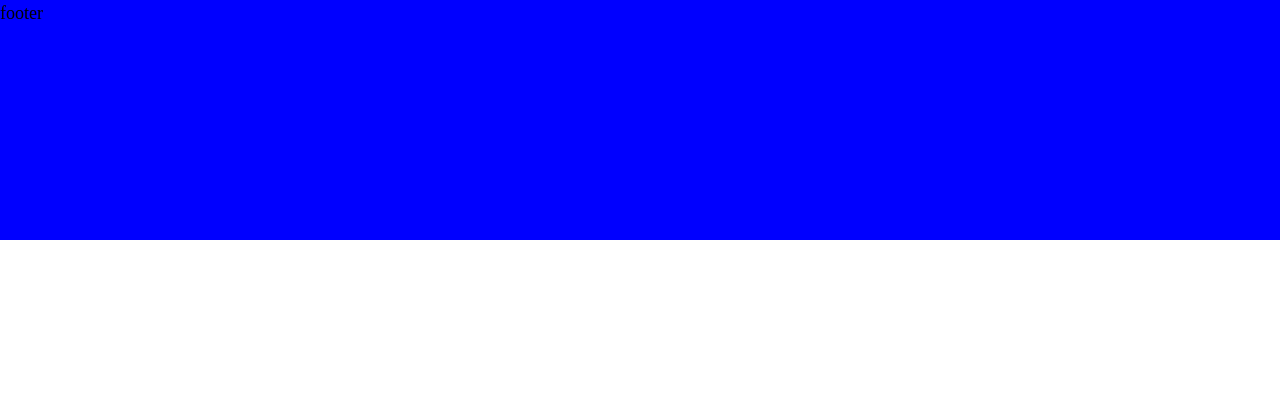
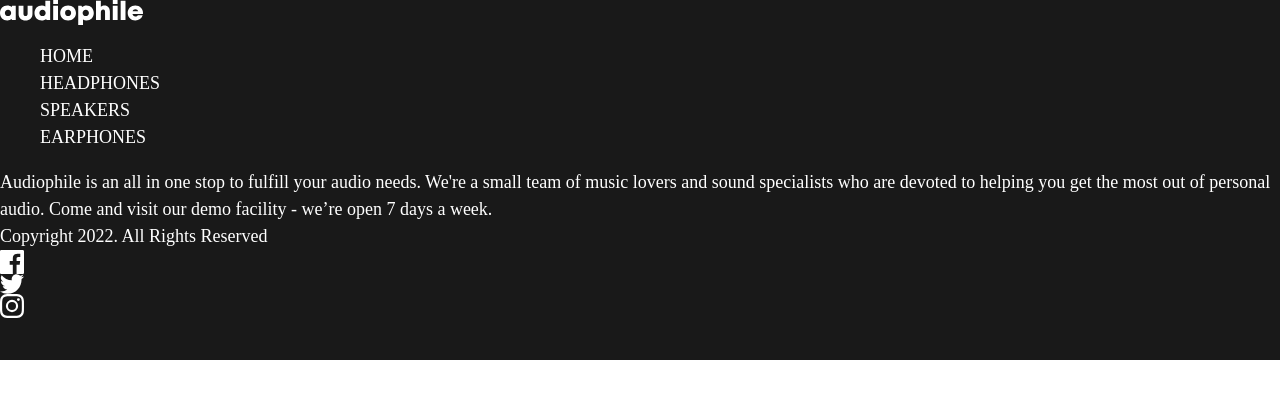
Before and after one commit to MarwenLabidi/footer-Audiophile-Shop, a React (Vite) app: page / in a window 1280 px wide. Shown: the top 398 px of the page. Built offline with nearby package versions, Linux system fonts and the light colour scheme.

Commit message:
💄 style app

```diff
--- a/package.json
+++ b/package.json
@@ -9,6 +9,7 @@
   },
   "dependencies": {
     "react": "^18.2.0",
+    "react-device-detect": "^2.2.2",
     "react-dom": "^18.2.0",
     "styled-components": "^5.3.6"
   },
--- a/src/App.jsx
+++ b/src/App.jsx
@@ -1,15 +1,80 @@
+import { StyledFooter } from "./setup/styled-components/styled_component";
+import GlobalStyle from "./setup/styled-components/GlobalStyle";
+import { isMobile } from "react-device-detect";
 
-import { StyledFooter } from './setup/styled-components/styled_component';
-import GlobalStyle from './setup/styled-components/GlobalStyle';
 function App() {
-
-        return  (
-
-         <>
-        <GlobalStyle />
-        <StyledFooter>footer</StyledFooter>
-    </>
-    );
+        return (
+                <>
+                        <GlobalStyle />
+                        <StyledFooter isMobile={isMobile}>
+                                <section className='firstSection'>
+                                        <section className='orangeBarLogoSection'>
+                                                <span className='orangeBar'></span>
+                                                <img
+                                                        src='icons/logo.svg'
+                                                        alt='Audiophile logo'
+                                                        className='logo'
+                                                />
+                                        </section>
+                                        <nav>
+                                                <ul>
+                                                        <li tabIndex={0}>
+                                                                HOME
+                                                        </li>
+                                                        <li tabIndex={0}>
+                                                                HEADPHONES
+                                                        </li>
+                                                        <li tabIndex={0}>
+                                                                SPEAKERS
+                                                        </li>
+                                                        <li tabIndex={0}>
+                                                                EARPHONES
+                                                        </li>
+                                                </ul>
+                                        </nav>
+                                </section>
+                                <section className='secondeSection'>
+                                        <article>
+                                                <p>
+                                                        Audiophile is an all in
+                                                        one stop to fulfill your
+                                                        audio needs. We're a
+                                                        small team of music
+                                                        lovers and sound
+                                                        specialists who are
+                                                        devoted to helping you
+                                                        get the most out of
+                                                        personal audio. Come and
+                                                        visit our demo facility
+                                                        - we’re open 7 days a
+                                                        week.
+                                                </p>
+                                                <p className='copyRight'>
+                                                        Copyright 2022. All
+                                                        Rights Reserved
+                                                </p>
+                                        </article>
+                                        <section className='logoSection'>
+                                                <img
+                                                        src='icons/icon-facebook.svg'
+                                                        alt='facebook logo'
+                                                        className='facebookLogo'
+                                                />
+                                                <img
+                                                        src='icons/icon-twitter.svg'
+                                                        alt='twitter logo'
+                                                        className='twitterLogo'
+                                                />
+                                                <img
+                                                        src='icons/icon-instagram.svg'
+                                                        alt='instagram logo'
+                                                        className='instagramLogo'
+                                                />
+                                        </section>
+                                </section>
+                        </StyledFooter>
+                </>
+        );
 }
 
 export default App;
--- a/src/setup/styled-components/GlobalStyle.jsx
+++ b/src/setup/styled-components/GlobalStyle.jsx
@@ -1,5 +1,13 @@
 import { createGlobalStyle } from "styled-components";
 const GlobalStyle = createGlobalStyle`
+:root {
+    --color-primary:#191919;
+    --color-secondary:#d87d4a;
+    --color-gray-300:#cfcfcf;
+    --color-gray-400:#b1b1b1;
+    --color-white:#fff;
+
+}
 body{
     font-size:18px;
     /* background-color: red; */
--- a/src/setup/styled-components/styled_component.js
+++ b/src/setup/styled-components/styled_component.js
@@ -1,7 +1,38 @@
-import styled, { css} from "styled-components";
-
+import styled, { css } from "styled-components";
 
 export const StyledFooter = styled.footer`
-background-color: blue;
-height:30vh;
-`
+        height: 45vh;
+        background-color: var(--color-primary);
+        color: var(--color-white);
+        /* if is it mobile change the height */
+        ${({ isMobile }) =>
+                isMobile &&
+                css`
+                        height: 80vh!important;
+                `}
+
+        &.firstSection {
+                &.orangeBarLogoSection {
+                        &.orangeBar {
+                        }
+                        & .logo {
+                        }
+                }
+                & nav {
+                        & ul {
+                                & li {
+                                }
+                        }
+                }
+        }
+        &.secondeSection {
+                & article {
+                        & p {
+                        }
+                        & .copyRight {
+                        }
+                }
+                & .logoSection {
+                }
+        }
+`;
```
Also changed, not shown: 1 other file (tests, documents, lock files or other folders).
